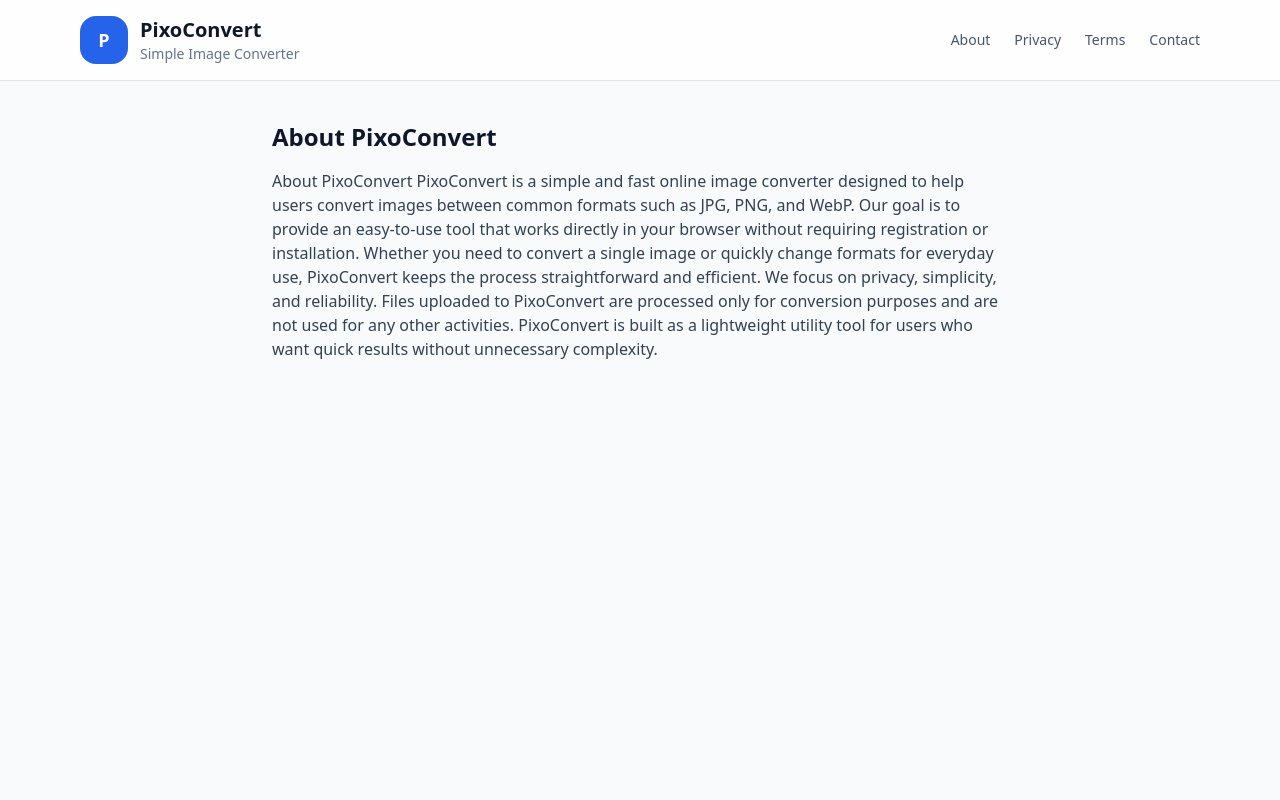
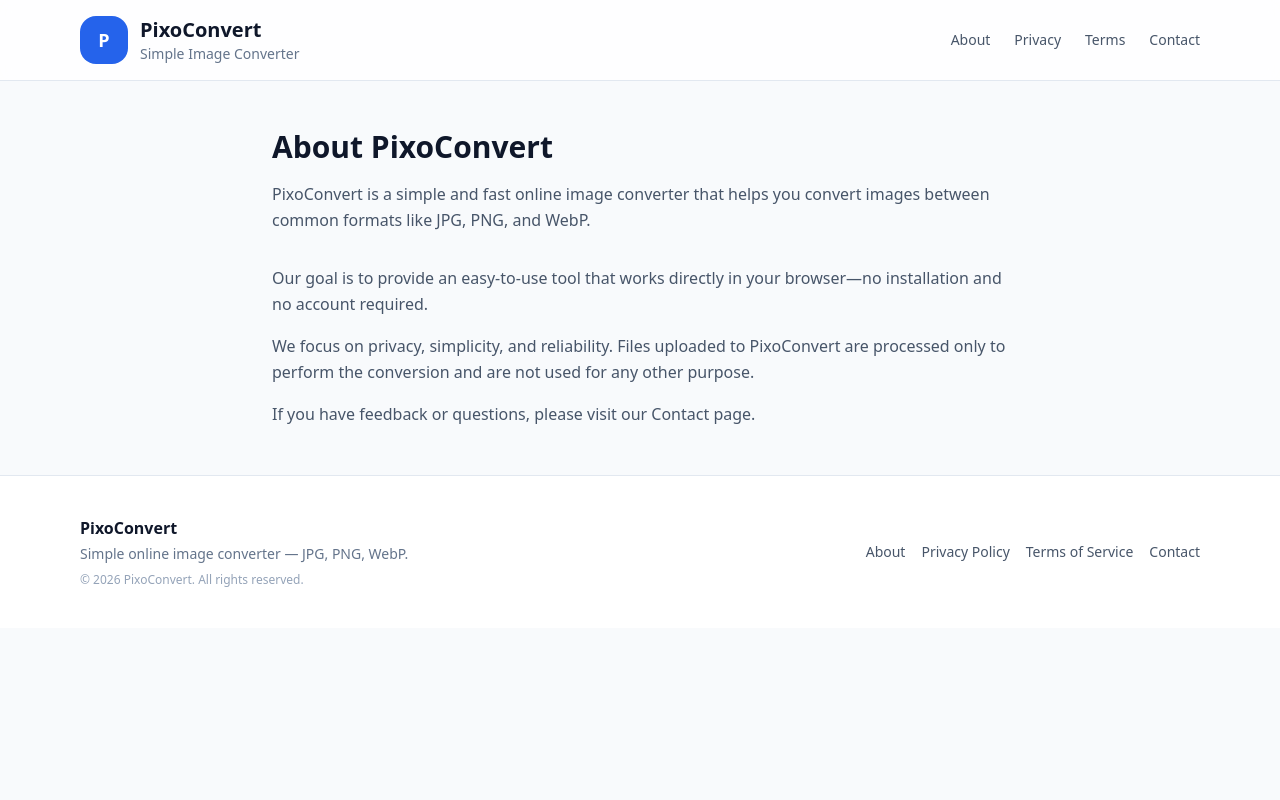
Before and after one commit to boltrsss/pixoconvert, a Next.js app: page /about in a window 1280 px wide. Shown: the top 800 px of the page. Built offline with nearby package versions, Linux system fonts and the light colour scheme.

Commit message:
Update page.tsx

```diff
--- a/app/about/page.tsx
+++ b/app/about/page.tsx
@@ -1,19 +1,26 @@
+export const runtime = "edge";
+
 export default function AboutPage() {
   return (
-    <main className="min-h-screen bg-slate-50 text-slate-900">
-      <div className="mx-auto max-w-3xl px-4 py-10">
-        <h1 className="text-2xl font-bold">About PixoConvert</h1>
-        <p className="mt-4 text-slate-700">
-          About PixoConvert
+    <main className="mx-auto max-w-3xl px-4 py-12">
+      <h1 className="text-3xl font-semibold text-slate-900">About PixoConvert</h1>
+      <p className="mt-4 text-slate-600 leading-relaxed">
+        PixoConvert is a simple and fast online image converter that helps you
+        convert images between common formats like JPG, PNG, and WebP.
+      </p>
 
-PixoConvert is a simple and fast online image converter designed to help users convert images between common formats such as JPG, PNG, and WebP.
-
-Our goal is to provide an easy-to-use tool that works directly in your browser without requiring registration or installation. Whether you need to convert a single image or quickly change formats for everyday use, PixoConvert keeps the process straightforward and efficient.
-
-We focus on privacy, simplicity, and reliability. Files uploaded to PixoConvert are processed only for conversion purposes and are not used for any other activities.
-
-PixoConvert is built as a lightweight utility tool for users who want quick results without unnecessary complexity.
-
+      <div className="mt-8 space-y-4 text-slate-600 leading-relaxed">
+        <p>
+          Our goal is to provide an easy-to-use tool that works directly in your
+          browser—no installation and no account required.
+        </p>
+        <p>
+          We focus on privacy, simplicity, and reliability. Files uploaded to
+          PixoConvert are processed only to perform the conversion and are not used
+          for any other purpose.
+        </p>
+        <p>
+          If you have feedback or questions, please visit our Contact page.
         </p>
       </div>
     </main>
```
